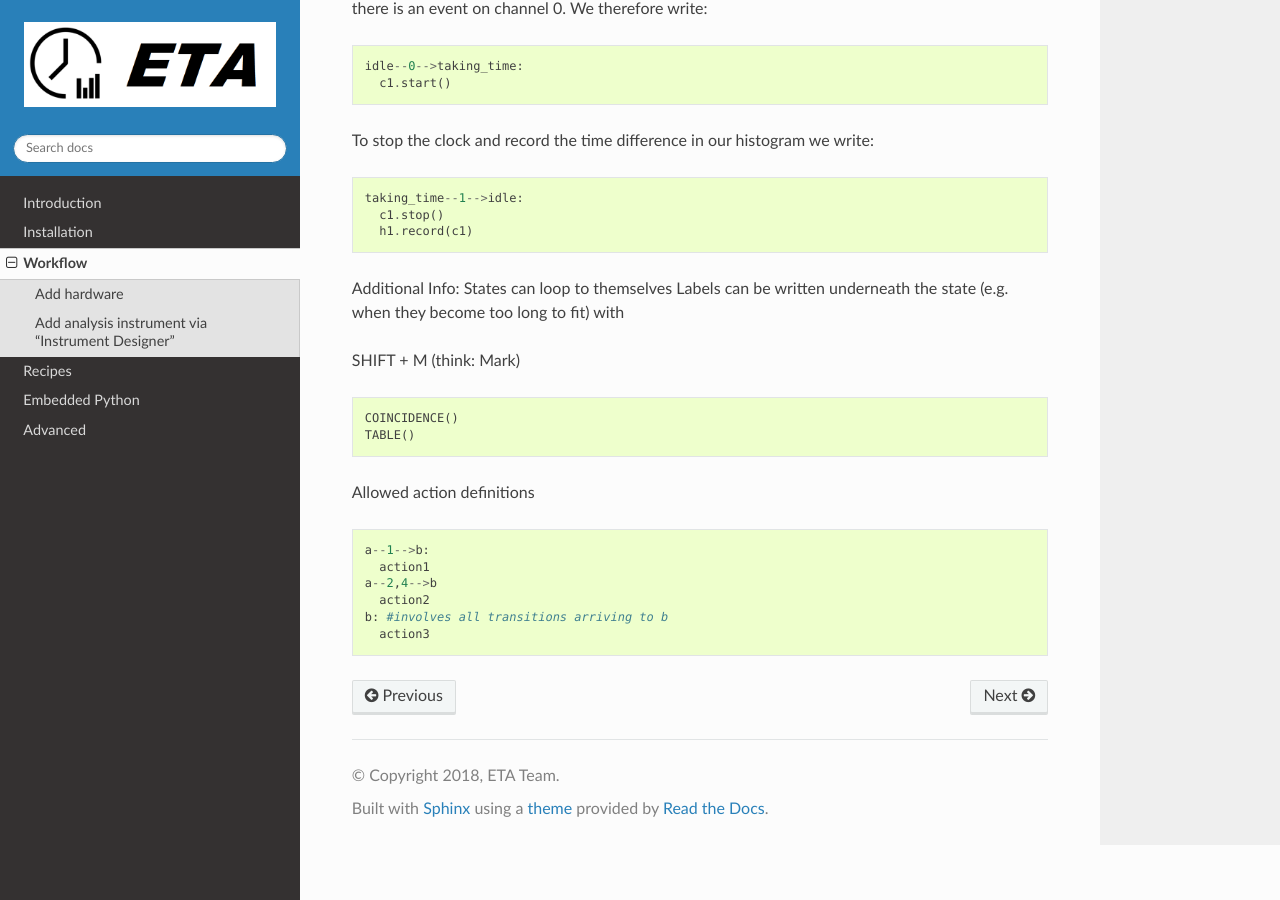
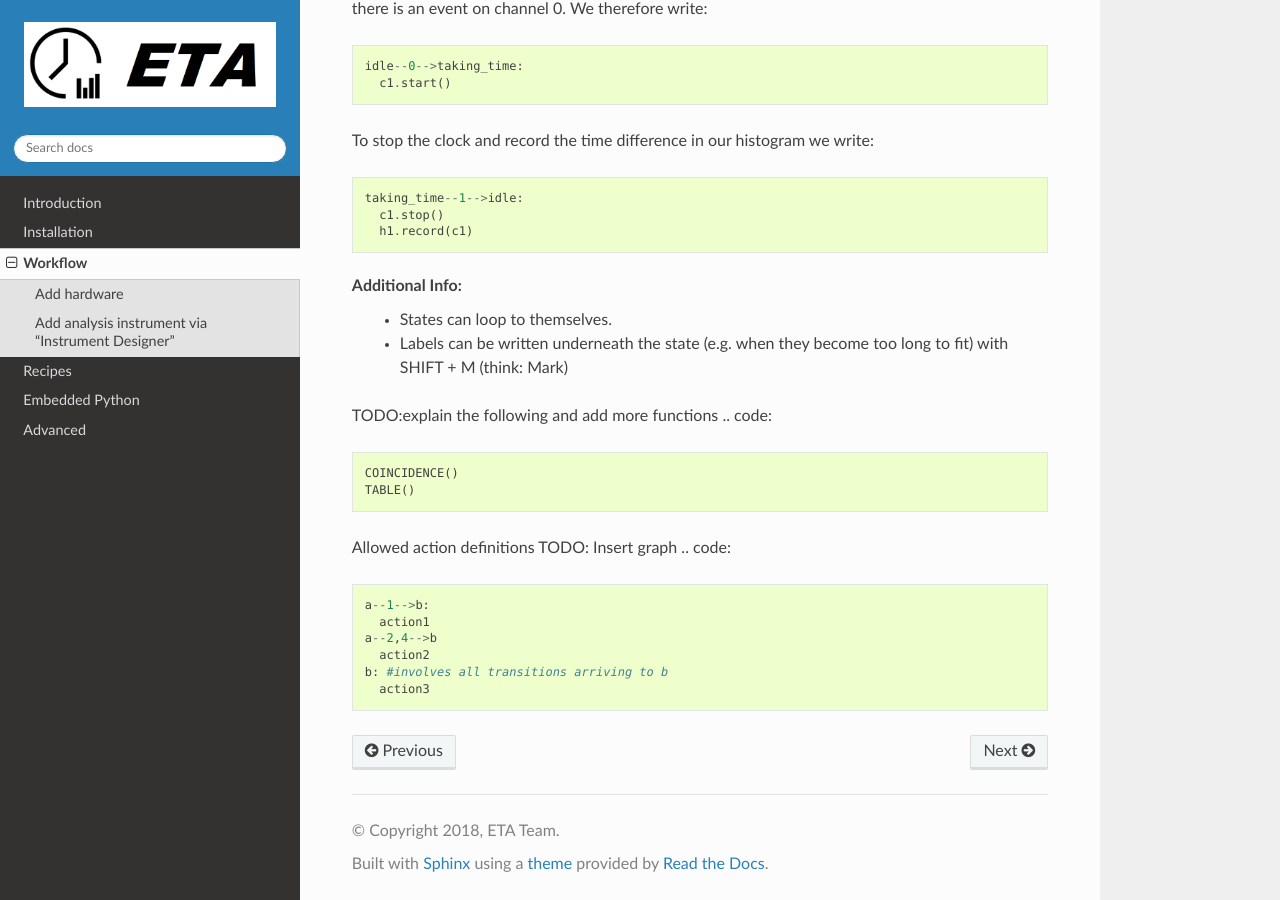
Before and after one commit to timetag/timetag.github.io, a Sphinx documentation site: the page built from docs/workflow.rst, in a window 1280 px wide and 900 px high, scrolled down 2230 px. Built offline with Sphinx 7.4.7 and the Read the Docs theme 2.0.0, drawn with Linux system fonts in a browser that asks for light colours.

Commit message:
Update workflow.rst
fixed the last part

```diff
--- a/docs/workflow.rst
+++ b/docs/workflow.rst
@@ -90,19 +90,17 @@ To stop the clock and record the time difference in our histogram we write:
 
 
 Additional Info:
-States can loop to themselves
-Labels can be written underneath the state (e.g. when they become too long to fit) with
+ - States can loop to themselves.
+ - Labels can be written underneath the state (e.g. when they become too long to fit) with SHIFT + M (think: Mark)
 
-
-SHIFT + M (think: Mark)
-
+TODO:explain the following and add more functions
 .. code::
 
   COINCIDENCE()
   TABLE()
 
 Allowed action definitions
-
+TODO: Insert graph
 .. code::
 
     a--1-->b:
```
